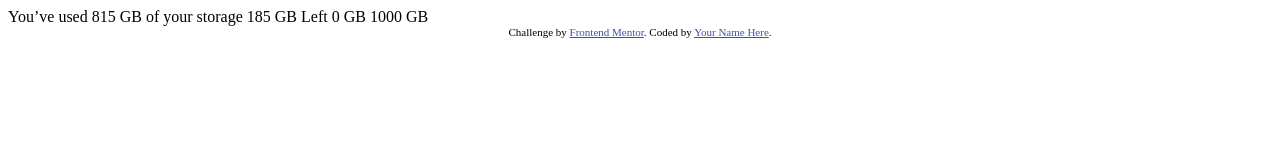
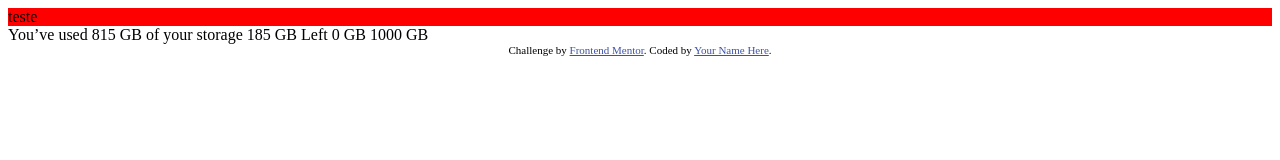
Before and after one commit to Odisseu93/fylo-data-storage-component-master, a plain HTML site: page index.html in a window 1280 px wide. Drawn offline with Linux system fonts and the light colour scheme.

Commit message:
styles.sass and style.css added

```diff
--- /dev/null
+++ b/design/sass/styles.sass
@@ -0,0 +1,2 @@
+.test
+  background: red
--- a/index.html
+++ b/index.html
@@ -5,6 +5,8 @@
   <meta name="viewport" content="width=device-width, initial-scale=1.0"> <!-- displays site properly based on user's device -->
 
   <link rel="icon" type="image/png" sizes="32x32" href="./images/favicon-32x32.png">
+  <!-- importando o estilo da página -->
+  <link rel="stylesheet" href="css/style.css">
 
   <title>Frontend Mentor | Fylo data storage component</title>
 
@@ -15,6 +17,9 @@
   </style>
 </head>
 <body>
+  <div class="test">
+    teste
+  </div>
 
   You’ve used 815 GB of your storage
 
```
Also changed, not shown: css/style.css (added), 1 other file.
